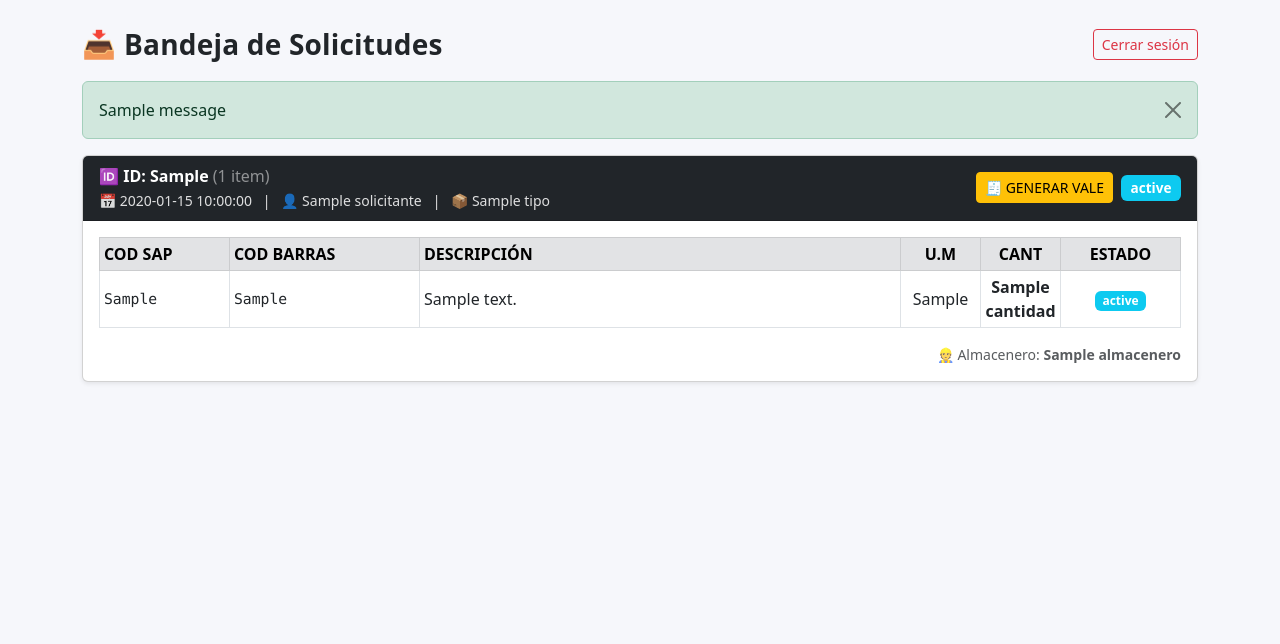
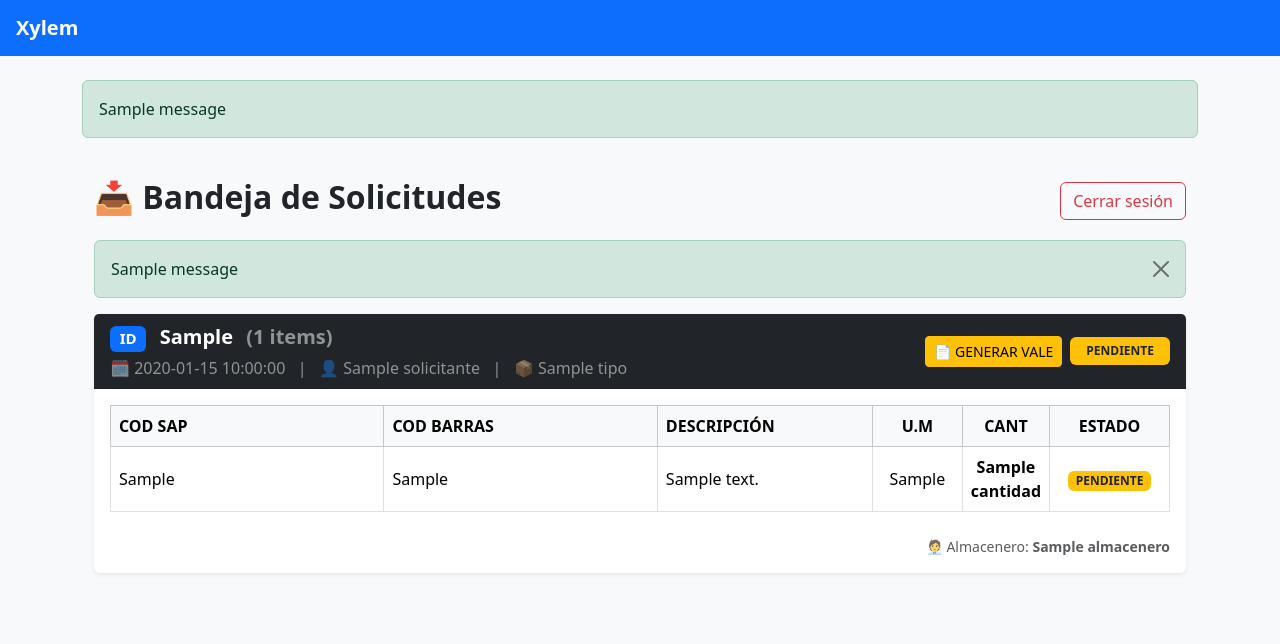
Before and after one commit to Edwin43-star/solicitudes-almacen-xylem, a Python web app: template templates/bandeja.html in a window 1280 px wide. Shown: the top 644 px of the page. Run offline with Jinja, Linux system fonts and the light colour scheme; the template is opened without the code that fills it: most values are stand-ins (such as "Sample title", 1, 10 or a date in 2020); one stand-in notice (Sample message) is shown.

Commit message:
Add files via upload

```diff
--- a/templates/bandeja.html
+++ b/templates/bandeja.html
@@ -1,47 +1,17 @@
-<!DOCTYPE html>
-<html lang="es">
-<head>
-  <meta charset="UTF-8">
-  <title>Bandeja - Solicitudes Almacén</title>
-  <meta name="viewport" content="width=device-width, initial-scale=1">
-
-  <!-- Bootstrap -->
-  <link href="https://cdn.jsdelivr.net/npm/bootstrap@5.3.0/dist/css/bootstrap.min.css" rel="stylesheet">
-
-  <style>
-    body { background: #f6f7fb; }
-    .card-header small { opacity: 0.85; }
-    .badge-estado { font-size: 0.85rem; padding: .45em .7em; }
-    .tabla-items td { vertical-align: middle; }
-    .codigo {
-      font-family: ui-monospace, SFMono-Regular, Menlo, Monaco, Consolas, "Liberation Mono", monospace;
-      font-size: 0.92rem;
-    }
-    .titulo {
-      font-weight: 700;
-      letter-spacing: 0.2px;
-    }
-  </style>
-</head>
-
-<body>
+{% extends "base.html" %}
+{% block content %}
 
 <div class="container py-4">
 
-  <!-- CABECERA -->
   <div class="d-flex justify-content-between align-items-center mb-3">
-    <div class="d-flex align-items-center gap-2">
-      <span style="font-size:1.7rem;">📥</span>
-      <h3 class="m-0 titulo">Bandeja de Solicitudes</h3>
-    </div>
-    <a href="/logout" class="btn btn-outline-danger btn-sm">Cerrar sesión</a>
+    <h2 class="fw-bold">📥 Bandeja de Solicitudes</h2>
+    <a href="/logout" class="btn btn-outline-danger">Cerrar sesión</a>
   </div>
 
-  <!-- ALERTAS -->
-  {% with mensajes = get_flashed_messages(with_categories=true) %}
-    {% if mensajes %}
-      {% for cat, msg in mensajes %}
-        <div class="alert alert-{{ cat }} alert-dismissible fade show" role="alert">
+  {% with messages = get_flashed_messages(with_categories=true) %}
+    {% if messages %}
+      {% for cat, msg in messages %}
+        <div class="alert alert-{{cat}} alert-dismissible fade show" role="alert">
           {{ msg }}
           <button type="button" class="btn-close" data-bs-dismiss="alert"></button>
         </div>
@@ -49,129 +19,88 @@
     {% endif %}
   {% endwith %}
 
-  {% if solicitudes|length == 0 %}
-    <div class="alert alert-warning">
-      No hay solicitudes registradas aún.
-    </div>
-  {% endif %}
-
-  <!-- LISTA DE SOLICITUDES -->
   {% for sol in solicitudes %}
-
-    {% set est = (sol.estado or "")|upper %}
-    {% set nitems = sol.detalle|length %}
-
-    <div class="card shadow-sm mb-4">
-
-      <!-- HEADER SOLICITUD -->
+  <div class="card shadow-sm mb-4 border-0">
     <div class="card-header bg-dark text-white">
       <div class="d-flex justify-content-between align-items-center flex-wrap gap-2">
 
         <div>
-            <div class="fw-bold">
-              🆔 ID: {{ sol.id_solicitud }}
-              <span class="text-white-50 fw-normal"> ({{ nitems }} item{% if nitems != 1 %}s{% endif %})</span>
+          <div class="fw-bold fs-5">
+            <span class="badge bg-primary me-2">ID</span> {{ sol.id_solicitud }}
+            <span class="text-white-50 ms-2">({{ sol.detalle|length }} items)</span>
           </div>
-            <small>
-              📅 {{ sol.fecha }} &nbsp; | &nbsp;
+          <div class="text-white-50 mt-1">
+            🗓 {{ sol.fecha }} &nbsp; | &nbsp;
             👤 {{ sol.solicitante }} &nbsp; | &nbsp;
             📦 {{ sol.tipo }}
-            </small>
+          </div>
         </div>
 
-          <!-- BOTONES / ESTADO -->
         <div class="d-flex gap-2 align-items-center">
 
-            <!-- BOTÓN GENERAR VALE (deshabilitado si ATENDIDO) -->
+          {% set est = (sol.estado or "")|upper %}
           {% if est == "ATENDIDO" %}
-              <button class="btn btn-secondary btn-sm" disabled
-                      title="Esta solicitud ya fue atendida">
-                ✅ YA ATENDIDO
-              </button>
+            <a class="btn btn-primary btn-sm" href="{{ vale_url }}" target="_blank">
+              📄 VER VALE
+            </a>
+            <span class="badge bg-success px-3 py-2">ATENDIDO</span>
           {% else %}
             <form action="/generar_vale/{{ sol.id_solicitud }}" method="POST" class="m-0">
               <button class="btn btn-warning btn-sm">
-                  🧾 GENERAR VALE
+                📄 GENERAR VALE
               </button>
             </form>
-            {% endif %}
-
-            <!-- BADGE ESTADO -->
-            {% if est == "PENDIENTE" %}
-              <span class="badge bg-warning text-dark badge-estado">PENDIENTE</span>
-            {% elif est == "ATENDIDO" %}
-              <span class="badge bg-success badge-estado">ATENDIDO</span>
-            {% elif est == "ANULADO" %}
-              <span class="badge bg-danger badge-estado">ANULADO</span>
-            {% else %}
-              <span class="badge bg-info badge-estado">{{ sol.estado }}</span>
+            <span class="badge bg-warning text-dark px-3 py-2">PENDIENTE</span>
           {% endif %}
 
         </div>
       </div>
     </div>
 
-      <!-- BODY -->
     <div class="card-body">
 
-        <!-- TABLA ITEMS -->
       <div class="table-responsive">
-          <table class="table table-bordered table-sm tabla-items">
-            <thead class="table-secondary">
+        <table class="table table-bordered align-middle">
+          <thead class="table-light">
             <tr>
-                <th style="width:130px;">COD SAP</th>
-                <th style="width:190px;">COD BARRAS</th>
+              <th>COD SAP</th>
+              <th>COD BARRAS</th>
               <th>DESCRIPCIÓN</th>
-                <th style="width:80px;" class="text-center">U.M</th>
-                <th style="width:80px;" class="text-center">CANT</th>
-                <th style="width:120px;" class="text-center">ESTADO</th>
+              <th class="text-center">U.M</th>
+              <th class="text-center">CANT</th>
+              <th class="text-center">ESTADO</th>
             </tr>
           </thead>
-
           <tbody>
-              <!-- ✅ IMPORTANTE: sol.detalle -->
             {% for it in sol.detalle %}
-              {% set eit = (it.estado or "")|upper %}
             <tr>
-                <td class="codigo">{{ it.codigo_sap }}</td>
-                <td class="codigo">{{ it.codigo_barras }}</td>
+              <td style="min-width:160px;">{{ it.codigo_sap }}</td>
+              <td style="min-width:160px;">{{ it.codigo_barras }}</td>
               <td>{{ it.descripcion }}</td>
-                <td class="text-center">{{ it.um }}</td>
-                <td class="text-center fw-bold">{{ it.cantidad }}</td>
-
-                <td class="text-center">
-                  {% if eit == "PENDIENTE" %}
+              <td class="text-center" style="width:90px;">{{ it.um }}</td>
+              <td class="text-center" style="width:80px;"><b>{{ it.cantidad }}</b></td>
+              <td class="text-center" style="width:120px;">
+                {% set e = (it.estado or "")|upper %}
+                {% if e == "ATENDIDO" %}
+                  <span class="badge bg-success">ATENDIDO</span>
+                {% else %}
                   <span class="badge bg-warning text-dark">PENDIENTE</span>
-                  {% elif eit == "ATENDIDO" %}
-                    <span class="badge bg-success">ATENDIDO</span>
-                  {% elif eit == "ANULADO" %}
-                    <span class="badge bg-danger">ANULADO</span>
-                  {% else %}
-                    <span class="badge bg-info">{{ it.estado }}</span>
                 {% endif %}
               </td>
             </tr>
             {% endfor %}
           </tbody>
-
         </table>
       </div>
 
-        <!-- PIE -->
-        <div class="d-flex justify-content-end">
-          <small class="text-muted">
-            👷 Almacenero: <strong>{{ sol.almacenero }}</strong>
-          </small>
+      <div class="mt-2 text-end text-muted small">
+        🧑‍💼 Almacenero: <b>{{ sol.almacenero }}</b>
       </div>
 
     </div>
   </div>
-
   {% endfor %}
 
 </div>
 
-<script src="https://cdn.jsdelivr.net/npm/bootstrap@5.3.0/dist/js/bootstrap.bundle.min.js"></script>
-
-</body>
-</html>
+{% endblock %}
```
Lines whose indentation alone changed are shown as unchanged.
